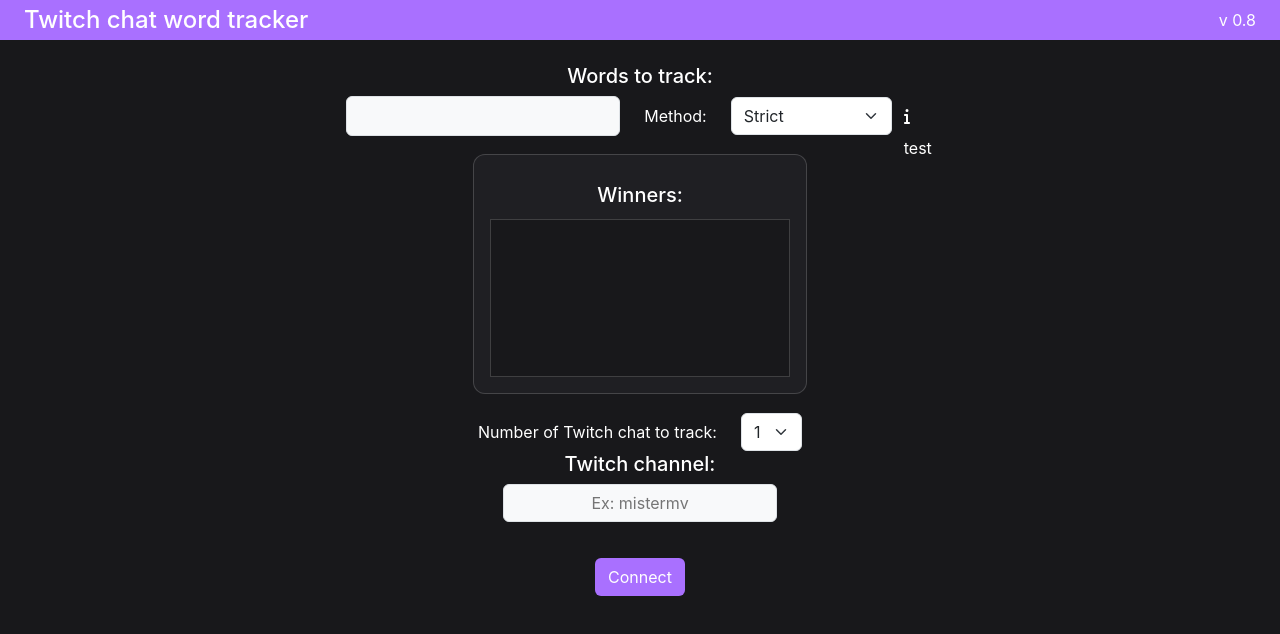
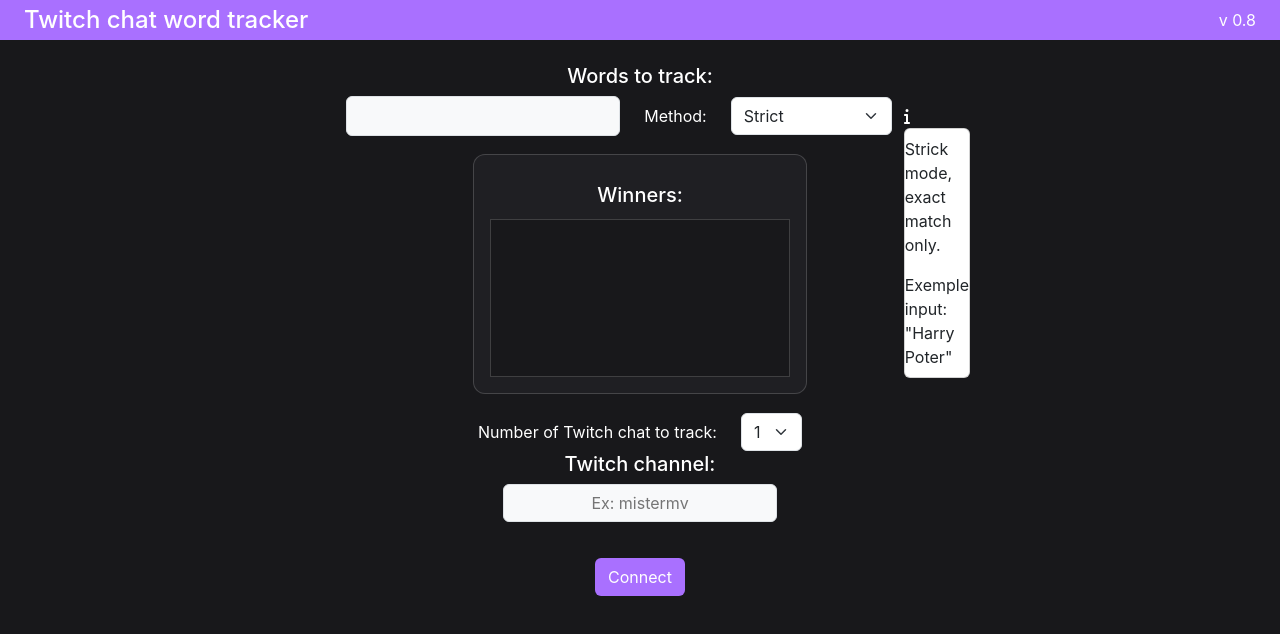
Before and after one commit to LFSchefer/chat-word-tracker, a React (Create React App) app: page / in a window 1280 px wide. Shown: the top 634 px of the page. Built offline with nearby package versions, Linux system fonts and the light colour scheme.

Commit message:
info txt start

```diff
--- a/src/components/Methodinfo.jsx
+++ b/src/components/Methodinfo.jsx
@@ -5,10 +5,34 @@
 
 export default function Methodinfo(props) {
 
-  const infoText = <p>test</p>
+  let exempleText = "";
+  let explanation = ""
 
-  const info = <div className='info-card'>
-    {infoText}
+  switch (props.checker) {
+    case "1":
+      explanation = <p className='explanation'>Strick mode, exact match only.</p>
+      exempleText = <p>Exemple input: "Harry Poter"</p>
+      break;
+    case "2":
+      explanation = <p className='explanation'>No capital mode, capitalize and none capitalize letters are the same.</p>
+      exempleText = <p>Exemple input: "Harry Poter"</p>
+      break;
+    case "3":
+      explanation = <p className='explanation'>No space mode, space do not count.</p>
+      exempleText = <p>Exemple input: "Harry Poter"</p>
+      break;
+    case "4":
+      explanation = <p className='explanation'>No cap and space mode, Capitalize letter and space don't count.</p>
+      exempleText = <p>Exemple input: "Harry Poter"</p>
+      break;
+
+    default:
+      break;
+  }
+
+  const info = <div className='info-card card'>
+    {explanation}
+    {exempleText}
   </div>
 
 
```
